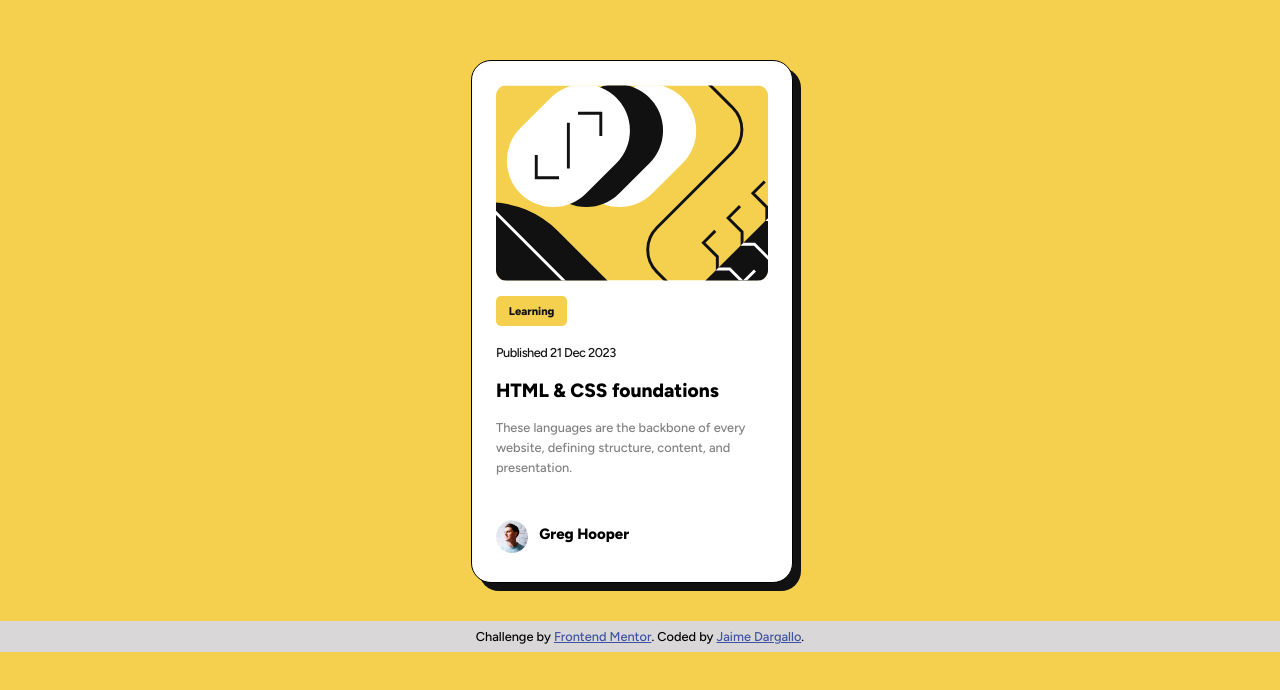
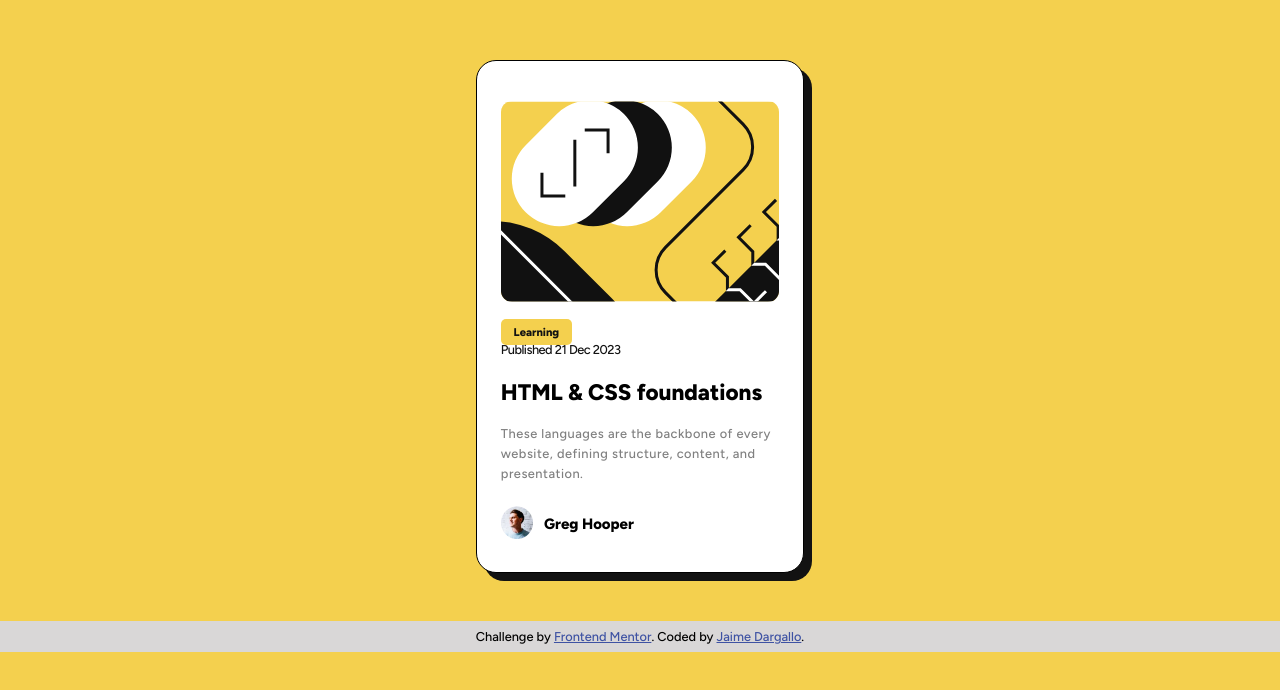
Before and after one commit to jaimedargallo/frontendmentor-preview-card, a website: page index.html in a window 1280 px wide. Shown: the part 148-838 px from the top of the page. Drawn offline with Linux system fonts and the light colour scheme.

Commit message:
feat: semantic code

```diff
--- a/css/style.css
+++ b/css/style.css
@@ -21,7 +21,7 @@ main {
   display: flex;
   flex-direction: column;
   align-items: center;
-  margin: 13rem 1rem 0 0;
+  margin: 13rem 1rem;
 }
 
 .card {
@@ -29,7 +29,7 @@ main {
   border: 1px solid #000;
   border-radius: 20px;
   box-shadow: 0.5rem 0.5rem var(--Black);
-  width: 17rem;
+  width: 17.4rem;
   padding: 1.5rem;
 }
 
@@ -38,7 +38,7 @@ main {
   object-fit: cover;
   width: 100%;
   border-radius: 11px;
-  margin: 0 1rem 1rem 0;
+  margin: 1rem 0;
 }
 
 .learning {
@@ -47,8 +47,7 @@ main {
   color: var(--Black);
   font-size: 0.7rem;
   font-weight: 800;
-  margin: 5rem 0 5rem 0;
-  padding: 0.5rem 0.8rem;
+  padding: 0.4rem 0.8rem;
   text-decoration: none;
   transition-property: color, background-color;
   transition-duration: 300ms;
@@ -66,13 +65,13 @@ main {
   font-size: 0.8rem;
   font-weight: 500;
   letter-spacing: -0.5px;
-  margin: 1.5rem 0 1rem 0;
 }
 
 h2 {
   font-size: 1.2rem;
   font-weight: 800;
   margin: 1rem 0 1rem 0;
+  letter-spacing: 0.5px;
   color: var(--Dark-blue);
 }
 
@@ -80,7 +79,8 @@ p {
   font-size: 0.8rem;
   font-weight: 500;
   line-height: 20px;
-  margin: 0 0 2rem;
+  margin: 0 0 1rem;
+  letter-spacing: 0.5px;
   color: var(--Grey);
 }
 
@@ -90,12 +90,12 @@ p {
 }
 
 .avatar {
-  margin: 0.5rem 0.7rem 0 0;
   width: 2rem;
   height: auto;
 }
 
 .nameUser {
+  margin: 0 0 0 0.7rem;
   font-size: 0.8rem;
 }
 
--- a/index.html
+++ b/index.html
@@ -44,7 +44,7 @@
           >Learning</a
         >
         <p class="date">Published 21 Dec 2023</p>
-        <h2>HTML & CSS foundations</h2>
+        <h1>HTML & CSS foundations</h1>
         <p>
           These languages are the backbone of every website, defining structure,
           content, and presentation.
```
